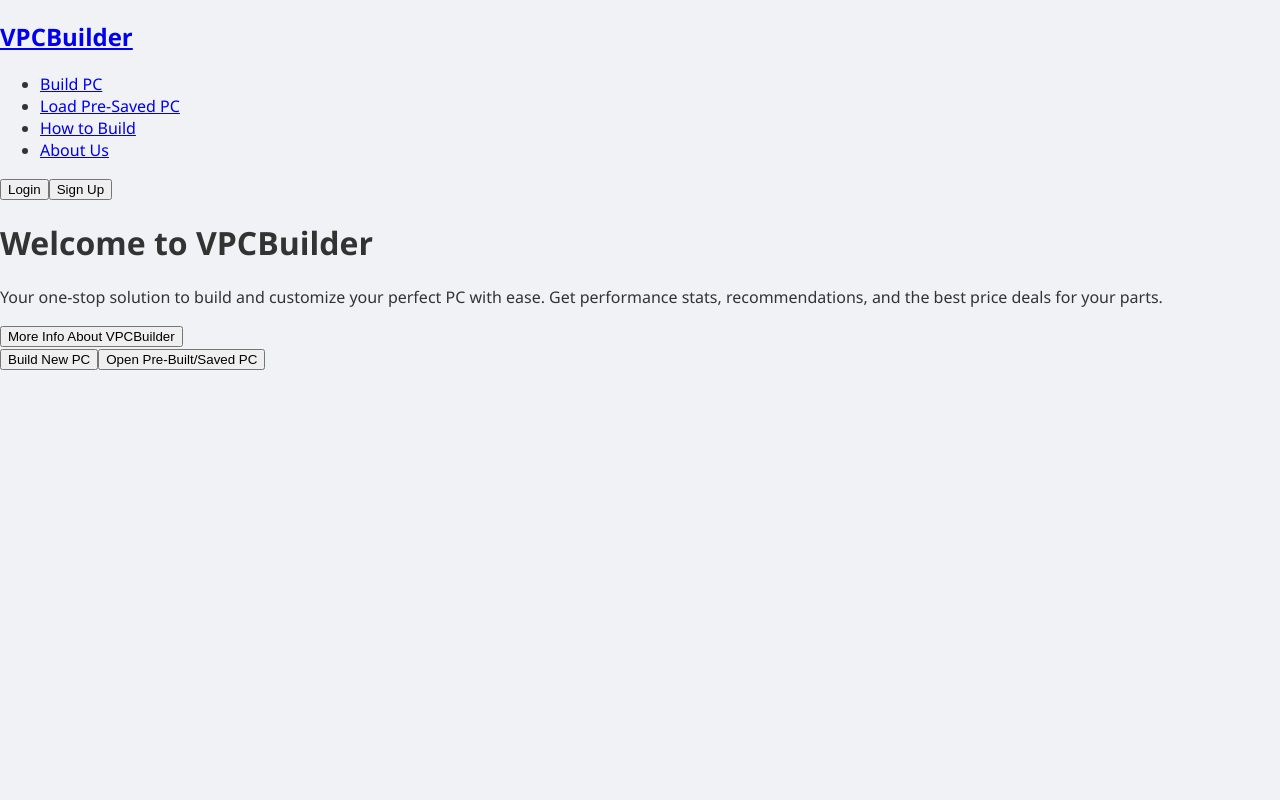
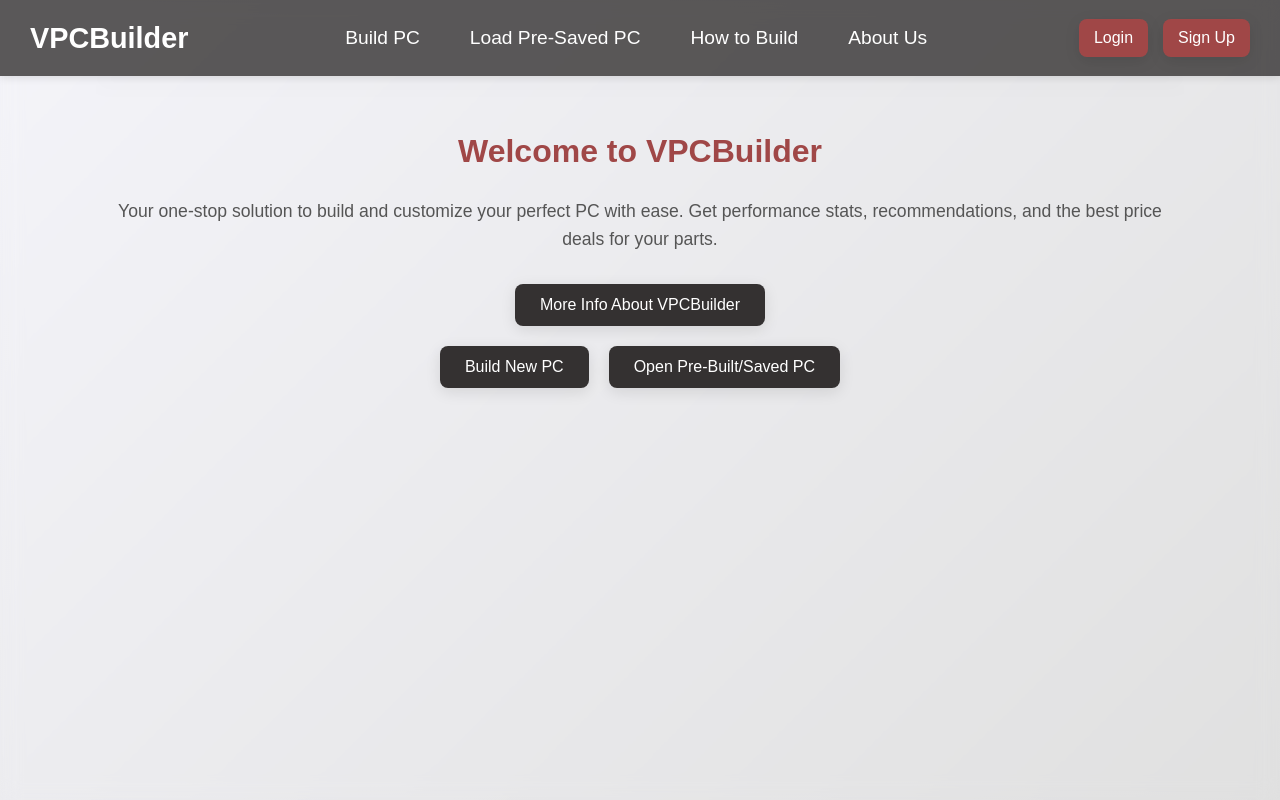
Before and after one commit to vsumavane/vpcbuilder, a React (Create React App) app: page / in a window 1280 px wide. Built offline with nearby package versions, Linux system fonts and the light colour scheme.

Commit message:
added css

```diff
--- a/src/App.css
+++ b/src/App.css
@@ -1,194 +1,410 @@
-/* General Styles */
-body {
+/* Reset default styles */
+* {
   margin: 0;
-  font-family: 'Segoe UI', Tahoma, Geneva, Verdana, sans-serif;
-  background-color: #f0f2f5;
-  color: #333;
-
-  background-size: cover;
-  background-position: center;
+  padding: 0;
+  box-sizing: border-box;
 }
 
-.App {
-  text-align: center;
-  height: 100vh;
+body {
+  font-family: 'Poppins', sans-serif;
+  background: linear-gradient(135deg, #f4f4f9, #e0e0e0);
+  color: #343131;
+  line-height: 1.6;
   display: flex;
   flex-direction: column;
-  justify-content: space-between;
-  position: relative;
-  animation: fadeIn 2s ease-in;
+  min-height: 100vh;
+  backdrop-filter: blur(10px);
 }
 
-/* Pop-up styling */
-.popup {
-  position: fixed;
-  top: 20%;
-  left: 50%;
-  transform: translate(-50%, -50%);
-  background-color: #ffffff;
-  border-radius: 8px;
-  box-shadow: 0 8px 16px rgba(0, 0, 0, 0.15);
-  padding: 30px;
-  z-index: 1000;
-  max-width: 400px;
-  width: 90%;
-  animation: popIn 0.5s ease-in-out;
+a {
+  text-decoration: none;
+  color: inherit;
 }
 
-.popup-content {
+ul {
+  list-style: none;
+}
+
+h1, h2, h3 {
+  color: #A04747;
+  margin-bottom: 20px;
+}
+
+.container {
+  width: 85%;
+  max-width: 1200px;
+  margin: 0 auto;
+  padding: 20px 0;
+  backdrop-filter: blur(10px);
+}
+
+nav {
+  background: rgba(52, 49, 49, 0.8);
+  padding: 20px 0;
+  box-shadow: 0 2px 8px rgba(0, 0, 0, 0.1);
+  backdrop-filter: blur(10px);
+}
+
+nav ul {
+  display: flex;
+  justify-content: space-around;
+}
+
+nav ul li {
+  font-size: 1.2rem;
+}
+
+nav ul li a {
+  color: #fff;
+  padding: 10px 15px;
+  transition: all 0.3s ease-in-out;
+}
+
+nav ul li a:hover {
+  background-color: #A04747;
+  border-radius: 8px;
+}
+
+button {
+  background-color: #A04747;
+  color: white;
+  border: none;
+  padding: 10px 20px;
+  font-size: 1rem;
+  cursor: pointer;
+  border-radius: 8px;
+  transition: background-color 0.3s ease-in-out;
+  box-shadow: 0 4px 15px rgba(0, 0, 0, 0.1);
+}
+
+button:hover {
+  background-color: #D8A25E;
+}
+
+.container .title {
+  text-align: center;
+  margin-top: 50px;
+  margin-bottom: 30px;
+}
+
+.container .subtitle {
+  color: #555;
+  margin-bottom: 30px;
+  font-size: 1.2rem;
+}
+
+.home {
+  text-align: center;
+  padding: 50px 0;
+}
+
+.home p {
+  font-size: 1.1rem;
+  margin-bottom: 20px;
+  color: #555;
+}
+
+.home button {
+  margin: 10px;
+  font-size: 1rem;
+  background-color: #343131;
+  padding: 12px 25px;
+}
+
+.home button:hover {
+  background-color: #A04747;
+}
+
+.build-pc-section, .performance-stats, .expense-evaluation {
+  margin: 50px auto;
+  padding: 20px;
+  border-radius: 10px;
+  background: rgba(255, 255, 255, 0.8);
+  box-shadow: 0 4px 12px rgba(0, 0, 0, 0.1);
+  backdrop-filter: blur(10px);
+}
+
+.build-pc-section h2, .performance-stats h2, .expense-evaluation h2 {
+  font-size: 2rem;
+  margin-bottom: 20px;
+  color: #A04747;
+}
+
+.part-selection {
+  margin: 20px 0;
   display: flex;
   flex-direction: column;
-  align-items: center;
-  color: #444;
 }
 
-.popup-content h2 {
-  font-size: 24px;
-  margin-bottom: 15px;
-  color: #007bff;
+.part-selection h3 {
+  font-size: 1.5rem;
+  margin-bottom: 10px;
 }
 
-.popup-content p {
-  font-size: 16px;
+.part-selection select {
+  padding: 10px;
+  border-radius: 5px;
+  border: 1px solid #ccc;
   margin-bottom: 20px;
-  line-height: 1.5;
+  font-size: 1rem;
 }
 
-/* Main section for buttons */
-.main-section {
-  margin: 40px 0;
+.footer {
+  margin-top: auto;
+  background: rgba(52, 49, 49, 0.8);
+  color: white;
+  padding: 20px;
+  text-align: center;
+  backdrop-filter: blur(10px);
 }
 
-.main-section button {
-  margin: 10px;
-  padding: 12px 25px;
-  font-size: 18px;
-  cursor: pointer;
-  background-color: #007bff;
-  color: white;
-  border: none;
-  border-radius: 5px;
-  transition: background-color 0.3s ease;
-  animation: bounce 1s infinite;
-}
-
-.main-section button:hover {
-  background-color: #0056b3;
-}
-
-/* Menu section */
-.menu-section {
-  position: fixed;
-  top: 0;
-  left: 0;
-  width: 60px;
-  height: 100vh;
-  background-color: #333;
-  color: white;
-  transition: width 0.4s ease;
-  overflow: hidden;
-}
-
-.menu-section:hover {
-  width: 260px;
-}
-
-.menu-section ul {
-  list-style-type: none;
-  padding: 0;
-  margin: 60px 0 0;
-  display: flex;
-  flex-direction: column;
-  align-items: flex-start;
-  opacity: 0;
-  transition: opacity 0.4s ease;
-}
-
-.menu-section:hover ul {
-  opacity: 1;
-  animation: slideIn 0.5s ease-in-out;
-}
-
-.menu-section ul li {
-  width: 100%;
-}
-
-.menu-section ul li button {
-  background: none;
-  color: white;
-  border: none;
-  cursor: pointer;
-  padding: 15px 20px;
-  width: 100%;
-  font-size: 18px;
-  text-align: left;
-  transition: background-color 0.3s ease;
-}
-
-.menu-section ul li button:hover {
-  background-color: #444;
-}
-
-/* Hamburger icon */
-.menu-section .hamburger {
-  display: flex;
-  justify-content: center;
-  align-items: center;
-  height: 50px;
-  cursor: pointer;
-}
-
-.menu-section .hamburger div {
-  width: 30px;
-  height: 3px;
-  background-color: white;
-  margin: 5px 0;
-  animation: spin 1s infinite;
-}
-
-.menu-section:hover .hamburger {
-  display: none;
-}
-
-/* Footer styling */
-footer {
-  margin-top: 20px;
-  color: #777;
+.footer p {
+  margin: 0;
   font-size: 0.9rem;
 }
 
-footer a {
-  color: #007bff;
-  text-decoration: none;
+/* Media Queries for responsiveness */
+@media (max-width: 768px) {
+  .container {
+    width: 95%;
+  }
+
+  nav ul {
+    flex-direction: column;
+    align-items: center;
+  }
+
+  .home button {
+    width: 100%;
+    margin-bottom: 20px;
+  }
 }
 
-footer a:hover {
-  text-decoration: underline;
+/* Expense Evaluation Page */
+.expense-evaluation {
+  margin-top: 40px;
 }
 
-/* Animations */
-@keyframes fadeIn {
-  from { opacity: 0; }
-  to { opacity: 1; }
+.expense-evaluation h2 {
+  font-size: 2rem;
+  color: #A04747;
+  margin-bottom: 20px;
+  text-align: center;
 }
 
-@keyframes popIn {
-  0% { transform: scale(0.5) translate(-50%, -50%); }
-  100% { transform: scale(1) translate(-50%, -50%); }
+.quotation {
+  margin-top: 30px;
 }
 
-@keyframes bounce {
-  0%, 20%, 50%, 80%, 100% { transform: translateY(0); }
-  40% { transform: translateY(-20px); }
-  60% { transform: translateY(-10px); }
+.quotation h3 {
+  font-size: 1.8rem;
+  color: #A04747;
+  margin-bottom: 20px;
 }
 
-@keyframes slideIn {
-  from { transform: translateX(-100%); }
-  to { transform: translateX(0); }
+table {
+  width: 100%;
+  border-collapse: collapse;
+  margin-top: 20px;
 }
 
-@keyframes spin {
-  0% { transform: rotate(0deg); }
-  100% { transform: rotate(360deg); }
+table th, table td {
+  border: 1px solid #ddd;
 }
+
+/* NavBar Styles */
+.navbar {
+  display: flex;
+  justify-content: space-between;
+  align-items: center;
+  background: rgba(52, 49, 49, 0.8);
+  padding: 15px 30px;
+  color: white;
+  backdrop-filter: blur(10px);
+}
+
+.navbar-logo h1 {
+  font-size: 1.8rem;
+  margin: 0;
+  color: white;
+}
+
+.navbar-links {
+  display: flex;
+  list-style: none;
+}
+
+.navbar-links li {
+  margin-left: 20px;
+}
+
+.navbar-links a {
+  color: white;
+  text-decoration: none;
+  font-size: 1.2rem;
+  transition: color 0.3s ease;
+}
+
+.navbar-links a:hover {
+  color: #D8A25E;
+}
+
+.navbar-auth {
+  display: flex;
+}
+
+.navbar-btn {
+  background-color: #A04747;
+  color: white;
+  border: none;
+  padding: 10px 15px;
+  margin-left: 15px;
+  cursor: pointer;
+  border-radius: 8px;
+  font-size: 1rem;
+  transition: background-color 0.3s ease-in-out;
+}
+
+.navbar-btn:hover {
+  background-color: #D8A25E;
+}
+
+/* Performance Stats Styles */
+.performance-stats {
+  margin-top: 40px;
+}
+
+.performance-stats h2 {
+  font-size: 2rem;
+  color: #A04747;
+  text-align: center;
+  margin-bottom: 30px;
+}
+
+.performance-stats h3 {
+  font-size: 1.5rem;
+  color: #A04747;
+  margin-bottom: 15px;
+}
+
+.performance-stats ul {
+  list-style-type: disc;
+  padding-left: 20px;
+  margin-bottom: 30px;
+}
+
+.performance-stats li {
+  font-size: 1.2rem;
+  color: #555;
+}
+
+.compatible-software, .compatible-games, .game-performance, .recommended-config {
+  margin-bottom: 30px;
+}
+
+/* Pre-Built PC Styles */
+.prebuilt-pc {
+  margin-top: 40px;
+}
+
+.prebuilt-pc h2 {
+  font-size: 2rem;
+  color: #A04747;
+  text-align: center;
+  margin-bottom: 30px;
+}
+
+.pc-list {
+  display: flex;
+  flex-wrap: wrap;
+  justify-content: center;
+}
+
+.pc-card {
+  border: 1px solid #A04747;
+  border-radius: 10px;
+  padding: 15px;
+  margin: 10px;
+  width: 250px;
+  text-align: left;
+  background: rgba(249, 249, 249, 0.8);
+  box-shadow: 0 2px 10px rgba(0, 0, 0, 0.1);
+  transition: transform 0.3s;
+  backdrop-filter: blur(10px);
+}
+
+.pc-card:hover {
+  transform: translateY(-5px);
+}
+
+.load-btn {
+  background-color: #A04747;
+  color: white;
+  border: none;
+  padding: 10px 15px;
+  cursor: pointer;
+  border-radius: 8px;
+  margin-top: 10px;
+  transition: background-color 0.3s;
+}
+
+.load-btn:hover {
+  background-color: #D8A25E;
+}
+
+.selected-pc {
+  margin-top: 30px;
+  padding: 15px;
+  border: 1px solid #A04747;
+  border-radius: 10px;
+  background-color: #EEDF7A;
+}
+
+/* How To Build Styles */
+.how-to-build {
+  margin-top: 40px;
+}
+
+.how-to-build h2 {
+  font-size: 2rem;
+  color: #A04747;
+  text-align: center;
+  margin-bottom: 30px;
+}
+
+.step {
+  margin-bottom: 30px;
+}
+
+.step h3 {
+  font-size: 1.5rem;
+  color: #A04747;
+}
+
+.step p {
+  font-size: 1.1rem;
+  color: #555;
+}
+
+.step ul {
+  list-style-type: disc;
+  padding-left: 20px;
+}
+
+.tips {
+  margin-top: 40px;
+  padding: 15px;
+  border: 1px solid #A04747;
+  border-radius: 10px;
+  background-color: #EEDF7A;
+}
+
+.tips h3 {
+  font-size: 1.5rem;
+  color: #A04747;
+}
+
+.tips ul {
+  list-style-type: square;
+  padding-left: 20px;
+}
```
